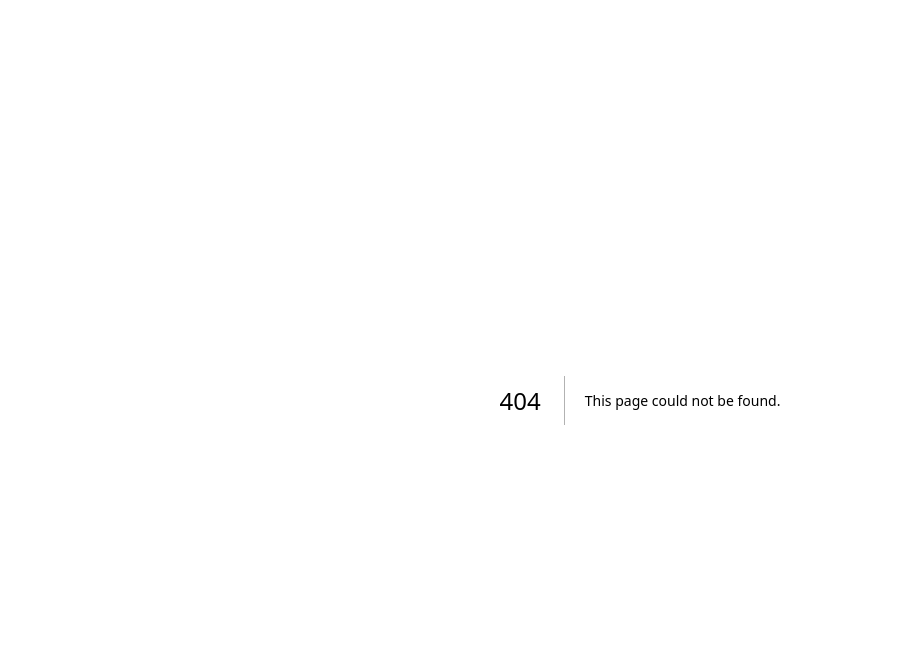
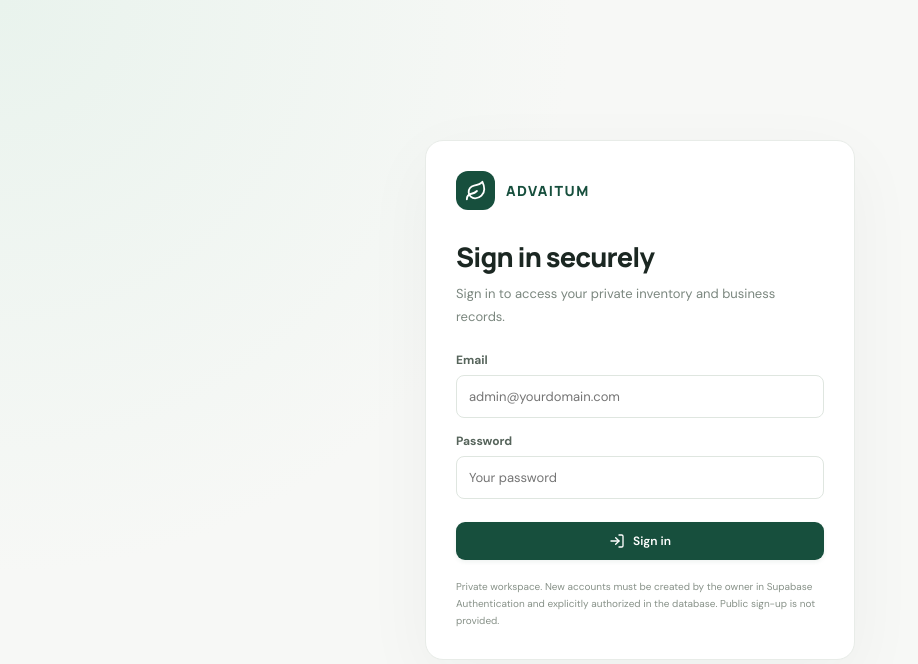
Before and after one commit to Mkt-yatibajaj/businessOS, a Next.js app: page /login in a window 1280 px wide. Before the commit this address had no page. Shown: the top 664 px of the page, without its empty margins (0-918 px from the left). Built offline with nearby package versions, Linux system fonts and the light colour scheme.

Commit message:
Add files via upload

```diff
--- /dev/null
+++ b/app/login/page.tsx
@@ -0,0 +1,28 @@
+'use client';
+import { FormEvent, useState } from 'react';
+import { createClient } from '@/lib/supabase/client';
+import { Leaf, LogIn } from 'lucide-react';
+
+export default function LoginPage() {
+  const [email, setEmail] = useState(''); const [password, setPassword] = useState('');
+  const [busy, setBusy] = useState(false); const [message, setMessage] = useState('');
+  async function submit(e: FormEvent) {
+    e.preventDefault(); setBusy(true); setMessage('');
+    try {
+      const supabase = createClient();
+      const { error } = await supabase.auth.signInWithPassword({ email: email.trim(), password });
+      if (error) throw error;
+      window.location.assign('/');
+    } catch (err) { setMessage(err instanceof Error ? err.message : 'Unable to sign in.'); }
+    finally { setBusy(false); }
+  }
+  return <main className="login-wrap"><form className="login-card" onSubmit={submit}>
+    <div className="brand"><div className="brand-mark"><Leaf size={22}/></div><span>ADVAITUM</span></div>
+    <h1>Sign in securely</h1><p className="subhead">Sign in to access your private inventory and business records.</p>
+    {message && <div className="notice error">{message}</div>}
+    <div className="field"><label htmlFor="email">Email</label><input id="email" type="email" autoComplete="username" required value={email} onChange={e=>setEmail(e.target.value)} placeholder="admin@yourdomain.com"/></div>
+    <div className="field"><label htmlFor="password">Password</label><input id="password" type="password" autoComplete="current-password" required value={password} onChange={e=>setPassword(e.target.value)} placeholder="Your password"/></div>
+    <button className="btn btn-primary" style={{width:'100%',marginTop:8}} disabled={busy}><LogIn size={16}/>{busy?'Signing in…':'Sign in'}</button>
+    <p className="footer-note">Private workspace. New accounts must be created by the owner in Supabase Authentication and explicitly authorized in the database. Public sign-up is not provided.</p>
+  </form></main>;
+}
```
